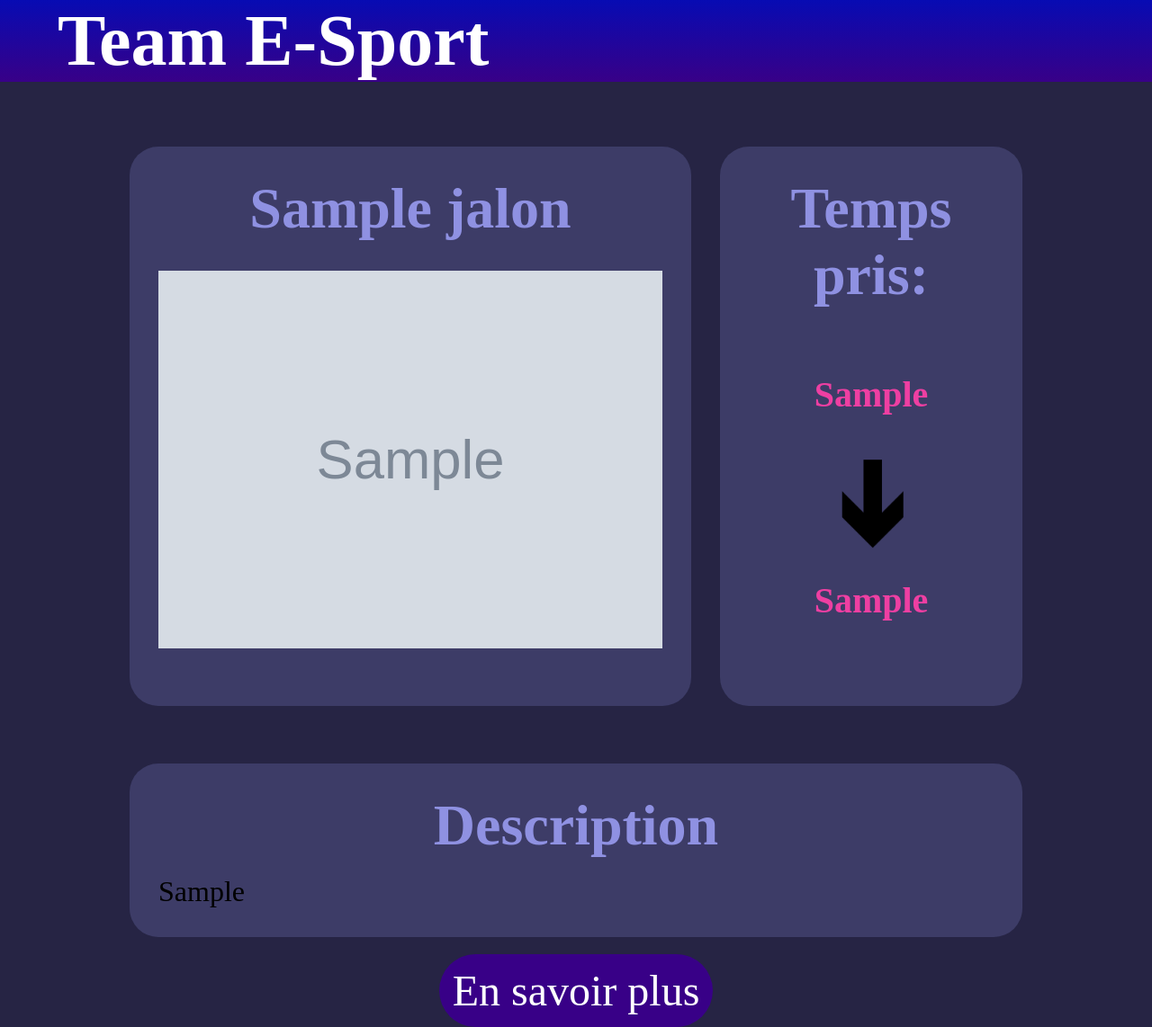
After one commit to paulixe/TeamEsport, a PHP site: page /fichiersPHP/PageJalon.php?id=1 in a window 1280 px wide. The commit adds this page. Shown: the whole page at 90% size. Run offline with PHP 8.4, Linux system fonts and the light colour scheme; tables that the repository leaves empty hold one stand-in row (values such as "Sample post"); grey boxes marked "Sample" are stand-in pictures.

Commit message:
debut lien avec bdd

```diff
--- a/css/style.css
+++ b/css/style.css
@@ -15,7 +15,6 @@ h1 {
 header {
     padding-left: 5%;
     padding-right: 1%;
-
     color: #ffffff;
     background: linear-gradient(to bottom, #070bb3, #380087);
 }
@@ -100,7 +99,7 @@ h2{
     background-color: #8f90e238;
     border-radius: 2em;
     padding:2em;
-    margin:2em 0;
+    margin:2em 1em;
 }
 .highflexgrow{
     flex-grow:2;
@@ -118,3 +117,24 @@ h2{
 #finjalon,#debutjalon{
     color:#ee3fa2;
 }
+p{
+    font-size: 2em;
+}
+.centre{
+    text-align: center;
+}
+.bouton:hover{
+    background-color: #8f91e2;
+    color:black;
+
+}
+.bouton{
+    background-color: #380087;
+    color:#ffffff;
+    display: inline;
+    border-radius: 2em;
+    padding:0.3em;
+    margin:1em;
+    font-size: 3em;
+    text-decoration: none;
+}
--- /dev/null
+++ b/fichiersPHP/PageJalon.php
@@ -0,0 +1,74 @@
+<?php
+require_once('connect.php')
+?>
+<!doctype html>
+<html>
+
+<head>
+    <meta charset="utf-8">
+    <meta name="viewport" content="width=device-width, initial-scale=1">
+    <link href="../css/style.css" rel="stylesheet">
+    <title> Team E-Sport</title>
+</head>
+
+<body>
+    <a id="direcindex" href="../index.php">
+        <?php
+        include('Header.php');
+        ?>
+    </a>
+
+    <?php
+    if (isset($_GET['id']))
+    {
+            $id = $_GET['id'];
+            $sql = "SELECT * FROM jalon WHERE jalon_id='$id'";
+            $res = $bdd->query($sql);
+            $ligne=$res->fetch();
+
+            $titre = $ligne['jalon_titre'];
+            $image=$ligne['jalon_image'];
+            $resume = $ligne['jalon_resume'];
+            $debut = $ligne['jalon_debut'];
+            $fin=$ligne['jalon_fin'];
+            ?>
+    <main>
+        <div class="gauchevsdroite">
+            <div class="highflexgrow petitfond centre">
+                <h2><?=$titre?></h2>
+                <img id="image_page_jalon" src="../images/<?=$image?>" alt="image d'ordinateur">
+            </div>
+            <div class="temps petitfond">
+                <h2>Temps pris:</h2>
+                </br></br></br></br>
+                <h3 id="debutjalon">
+                    <?=$debut?>
+                </h3></br>
+
+                <img class="fleche" src="../images/fleche descendante.jpg" alt="image flèche">
+                </br>
+                <h3 id="finjalon">
+                    <?=$fin?>
+                </h3>
+            </div>
+        </div>
+        <div class="petitfond">
+        <h2 class="centre">Description
+        </h2>
+</br>
+        <p>
+            <?=$resume?>
+        </p>
+        </div>
+        <div class="centre">
+        <a class="bouton" href="#">
+            En savoir plus
+</a>
+</div>
+
+    </main>
+    <?php }?>
+
+</body>
+
+</html>
```
Also changed, not shown: fichiersPHP/pageJalon/EtatSalle.php (deleted, +0 -45 lines), index.php (+18 -2 lines), sql/contentEsport.sql (+21 -4 lines), sql/structureEsport.sql (+10 -5 lines).
